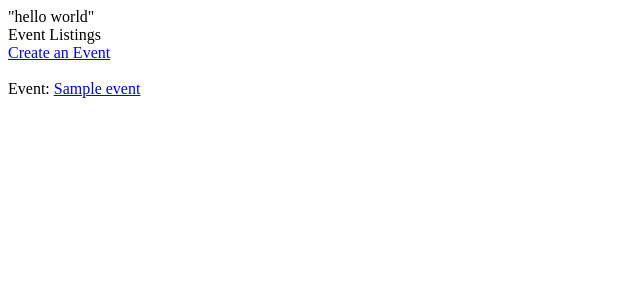
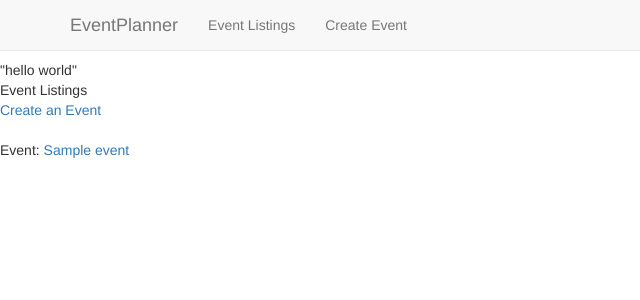
Before and after one commit to any027/EventPlanner, a Python web app: template EventPlanner/app/templates/hello.html in a window 1280 px wide. Shown: the top 300 px of the page, without its empty margins (0-640 px from the left). Run offline with Jinja, Linux system fonts and the light colour scheme; the template is opened without the code that fills it: most values are stand-ins (such as "Sample title", 1, 10 or a date in 2020); some libraries are stand-ins or nearby versions.

Commit message:
Navigation Bar

```diff
--- a/EventPlanner/app/templates/createEvent.html
+++ b/EventPlanner/app/templates/createEvent.html
@@ -3,6 +3,7 @@
 <head>
     <title></title>
 </head>
+{% include 'navbar.html' %}
 <body>
 Create Event
 						{% with messages = get_flashed_messages() %} {% if messages %}
--- a/EventPlanner/app/templates/hello.html
+++ b/EventPlanner/app/templates/hello.html
@@ -1,3 +1,5 @@
+{% include 'navbar.html' %}
+
 "hello world"
 <br>
 Event Listings
--- /dev/null
+++ b/EventPlanner/app/templates/navbar.html
@@ -0,0 +1,17 @@
+<link rel="stylesheet" href="//maxcdn.bootstrapcdn.com/bootstrap/3.2.0/css/bootstrap.min.css">
+<nav class="navbar navbar-default navbar-fixed-top" role="navigation">
+  <div class="container">
+    <a class="navbar-brand" href="/">EventPlanner</a>
+    <div class="collapse navbar-collapse" id="bs-example-navbar-collapse-6">
+          <ul class="nav navbar-nav">
+              <li><a href="/">Event Listings</a></li>
+            <li><a href="/createEvent">Create Event</a></li>
+
+            <!-- <li><a href="#">Link</a></li> -->
+          </ul>
+        </div>
+  </div>
+</nav>
+
+<br>
+<br><br>
--- a/EventPlanner/app/templates/viewEvent.html
+++ b/EventPlanner/app/templates/viewEvent.html
@@ -3,6 +3,7 @@
 <head>
     <title></title>
 </head>
+{% include 'navbar.html' %}
 <body>
 View Event
 <br><br>
--- a/EventPlanner/app/views.py
+++ b/EventPlanner/app/views.py
@@ -24,9 +24,11 @@ def createEvent():
         event = Event(name=name, category=category, steps=steps, time=time, location=location)
         sqldb.session.add(event)
         sqldb.session.commit()
+        return event.id
     if form.validate_on_submit():
-        add_event(form.name.data, form.category.data, form.step.data, form.time.data, form.location.data)
-        flash('Event Created.')
+        eventId = add_event(form.name.data, form.category.data, form.step.data, form.time.data, form.location.data)
+        flash('Event Created.' + " Event ID: " + str(eventId))
+        return redirect("viewEvent/"+str(eventId))
 
     return render_template("createEvent.html", form=form)
 
```
